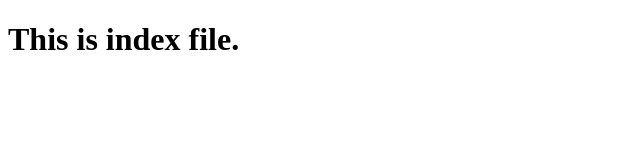
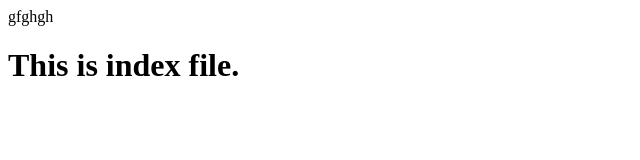
Before and after one commit to dhruv5604/GitPracticalLSM, a plain HTML site: page index.html in a window 1280 px wide. Shown: the whole page, without its empty margins (0-640 px from the left). Drawn offline with Linux system fonts and the light colour scheme.

Commit message:
changed in index

```diff
--- a/index.html
+++ b/index.html
@@ -6,6 +6,7 @@
     <title>Document</title>
 </head>
 <body>
+    gfghgh
     <h1>This is index file.</h1>
 </body>
 </html>
```
